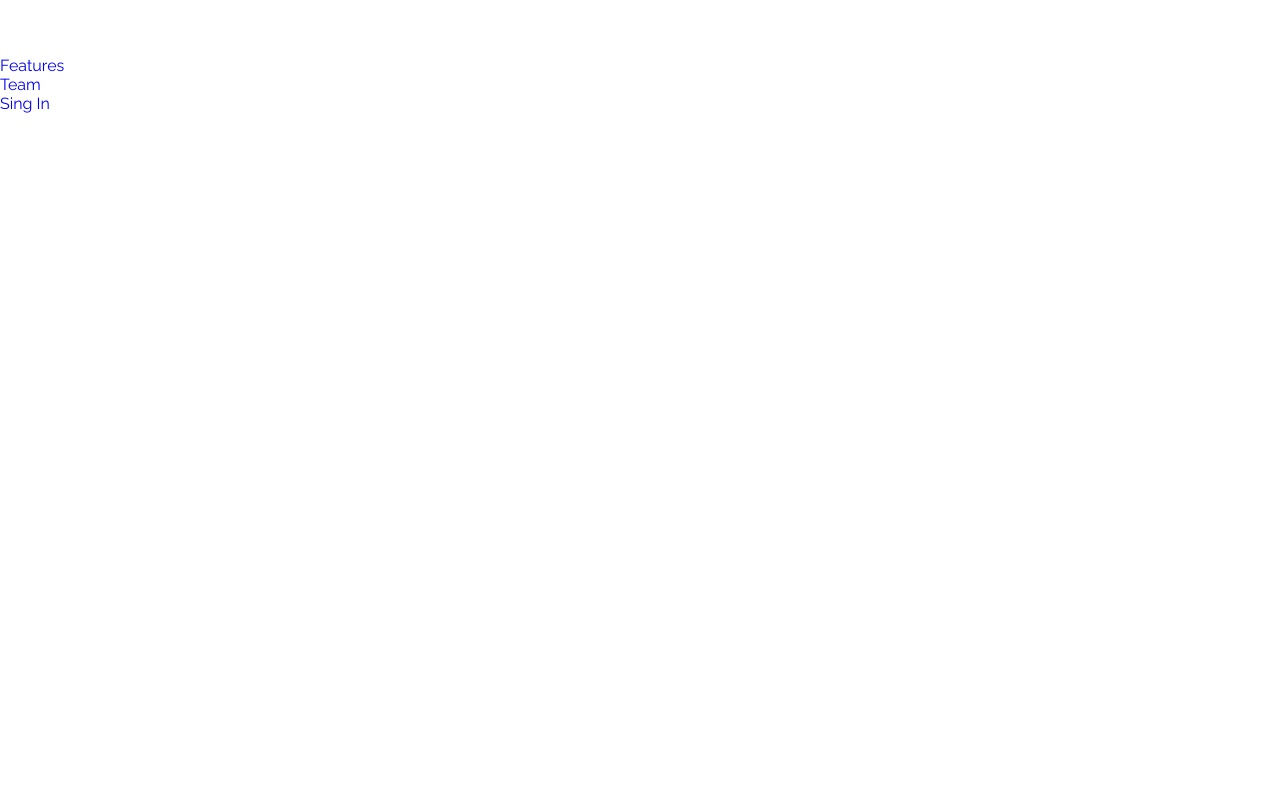
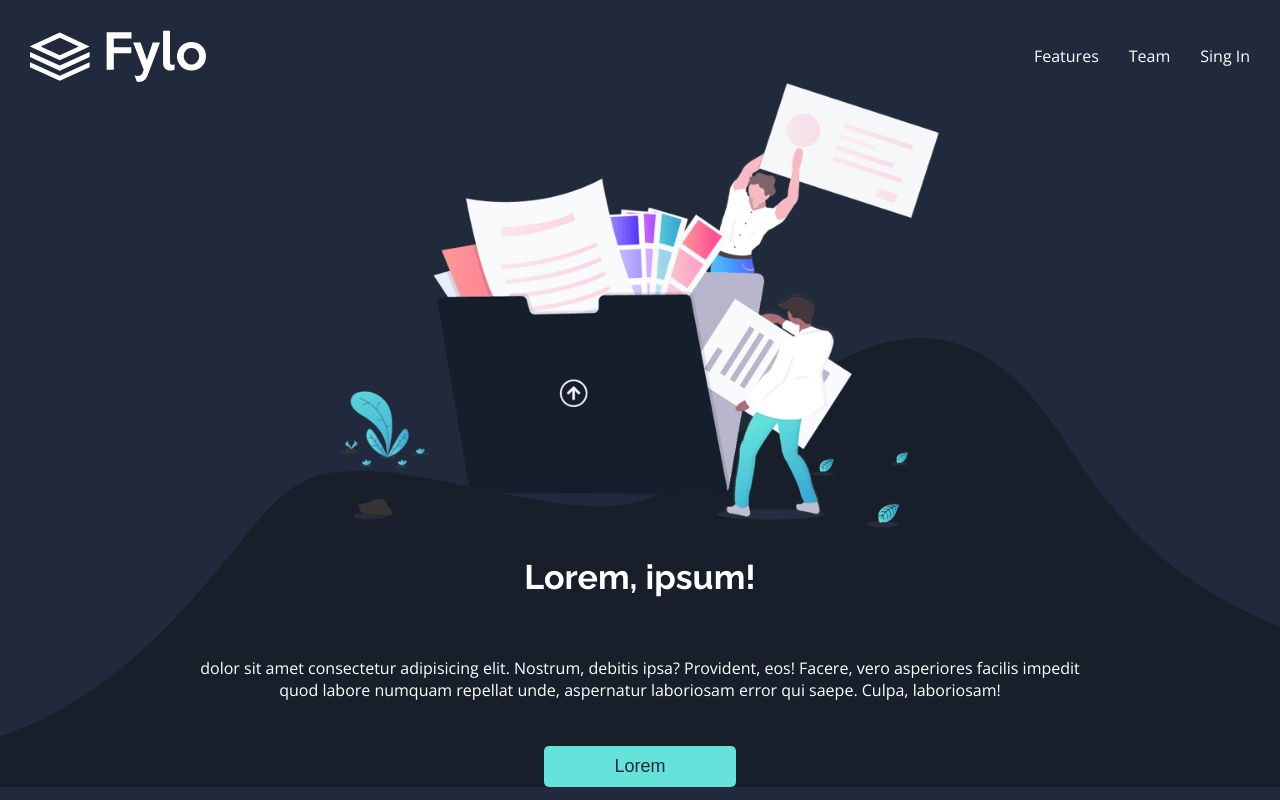
Before and after one commit to brumsilva/Responsive-landingPage, a plain HTML site: page index.html in a window 1280 px wide. Drawn offline with nearby package versions, Linux system fonts and the light colour scheme.

Commit message:
Estilização do header e da section principal

```diff
--- a/index.html
+++ b/index.html
@@ -12,7 +12,7 @@
     <link rel="preconnect" href="https://fonts.googleapis.com">
     <link rel="preconnect" href="https://fonts.gstatic.com" crossorigin>
     <link href="https://fonts.googleapis.com/css2?family=Open+Sans:wght@400;700&display=swap" rel="stylesheet">
-    <link rel="stylesheet" href="css/style.css">
+    <link rel="stylesheet" href="css/estilo.css">
 </head>
 <body>
 <header class="header">
@@ -31,5 +31,11 @@
         </ul>
     </nav>
 </header>
+<section class="section">
+    <img src="images/illustration-intro.png" class="section-img">
+    <h1 class="section-title">Lorem, ipsum!</h1>
+    <p class="section-subtitle">dolor sit amet consectetur adipisicing elit. Nostrum, debitis ipsa? Provident, eos! Facere, vero asperiores facilis impedit quod labore numquam repellat unde, aspernatur laboriosam error qui saepe. Culpa, laboriosam!</p>
+    <button type="button" class="section-btn">Lorem</button>
+</section>
 </body>
 </html>
--- a/sass/_mixins.sass
+++ b/sass/_mixins.sass
@@ -0,0 +1,41 @@
+@import 'variables'
+
+@mixin d-flex
+    display: flex
+    gap: 30px
+
+@mixin content-align
+    justify-content: space-between
+    padding: 0 30px
+    align-items: center
+    margin-top: 30px
+
+@mixin a-style
+    text-decoration: none
+    color: #fff
+
+@mixin title
+    font-family: 'Raleway', sans-serif
+    text-align: center
+    font-size: 34px
+    color: #fff
+    font-weight: bold
+    margin-bottom: 15px
+
+@mixin subtitle
+    text-align: center
+    font-size: 16px
+    width: 70%
+    color: #fff
+    margin: 15px
+
+@mixin btn
+    background-color: $btn-color
+    font-size: 18px
+    color: $bg-background
+    width: 15%
+    padding: 10px 30px
+    border: none
+    border-radius: 5px
+    &:hover
+        font-weight: bold
--- a/sass/_variables.sass
+++ b/sass/_variables.sass
@@ -1,7 +1,8 @@
 $desktop-width: 1440px
 $mobile-width: 375px
-$bg-background: blue
+$bg-background: hsl(219, 30%, 18%)
 $bg-footer: hsl(216, 53%, 9%)
 $font-size: 14px
-$font-Head: 'Raleway', sans-serif
-$font-body:
+$font-Titles: 'Raleway', sans-serif
+$font-text: 'Open Sans', sans-serif
+$btn-color: hsl(176, 68%, 64%)
--- a/sass/estilo.sass
+++ b/sass/estilo.sass
@@ -1,10 +1,37 @@
-@import variables
-@import reset
-@import mixins
+@import 'variables'
+@import 'reset'
+@import 'mixins'
 
 body
+    background-color: $bg-background
+    font-family: $font-text
 
 .header
-    &-logo
+    @include d-flex
+    @include content-align
+    &-nav
+        ul
+            @include d-flex
+            animation: .6s
 
-    &-nav
+            a
+             @include a-style
+             &:hover
+                font-weight: bold
+
+.section
+    @include d-flex
+    flex-direction: column
+    align-items: center
+    background-image: url('../images/bg-curvy-desktop.svg')
+    background-repeat: no-repeat
+    background-position: bottom
+
+    &-img
+        max-width: 600px
+    &-title
+        @include title
+    &-subtitle
+        @include subtitle
+    &-btn
+        @include btn
```
Also changed, not shown: css/estilo.css (added).
